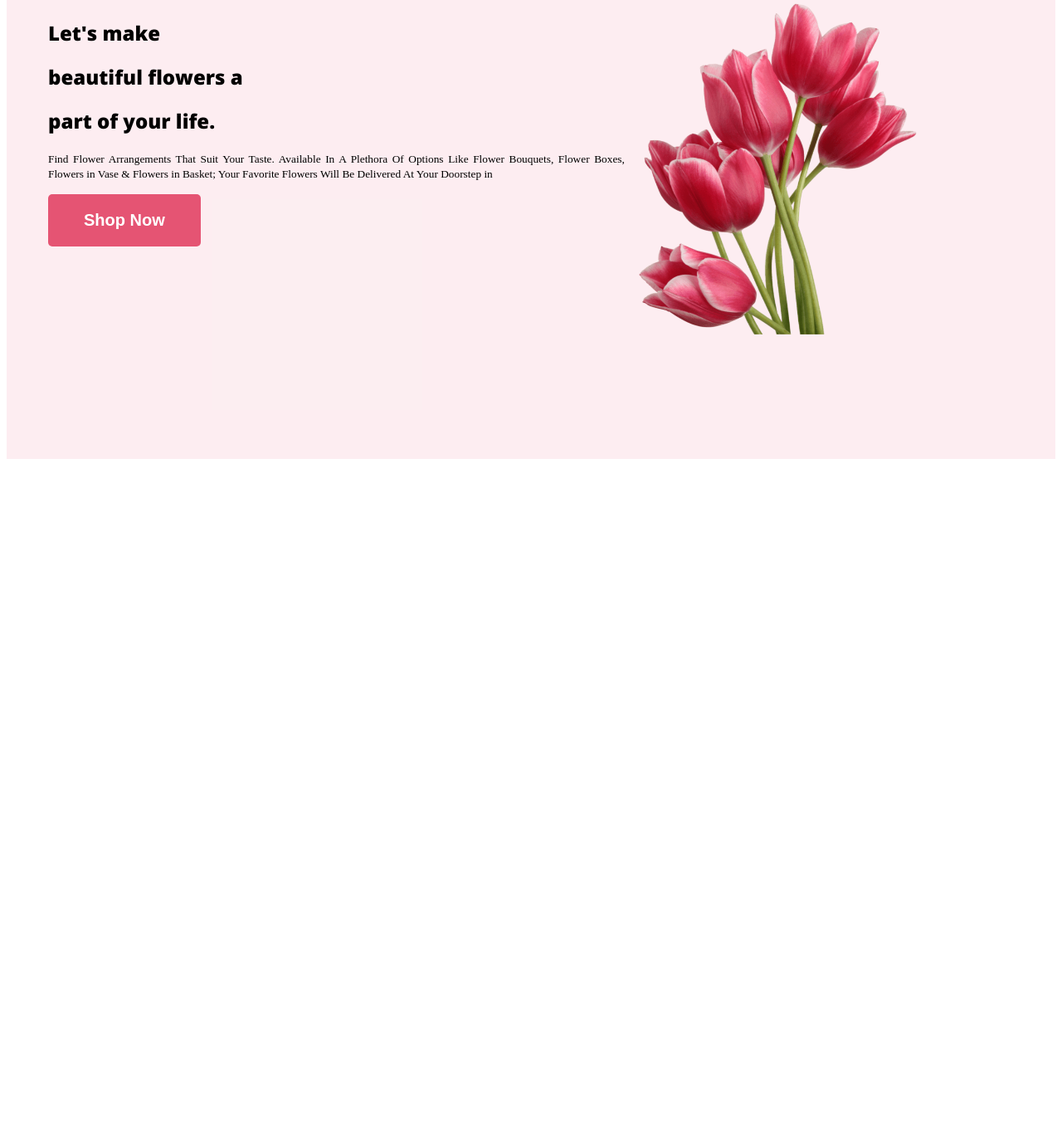
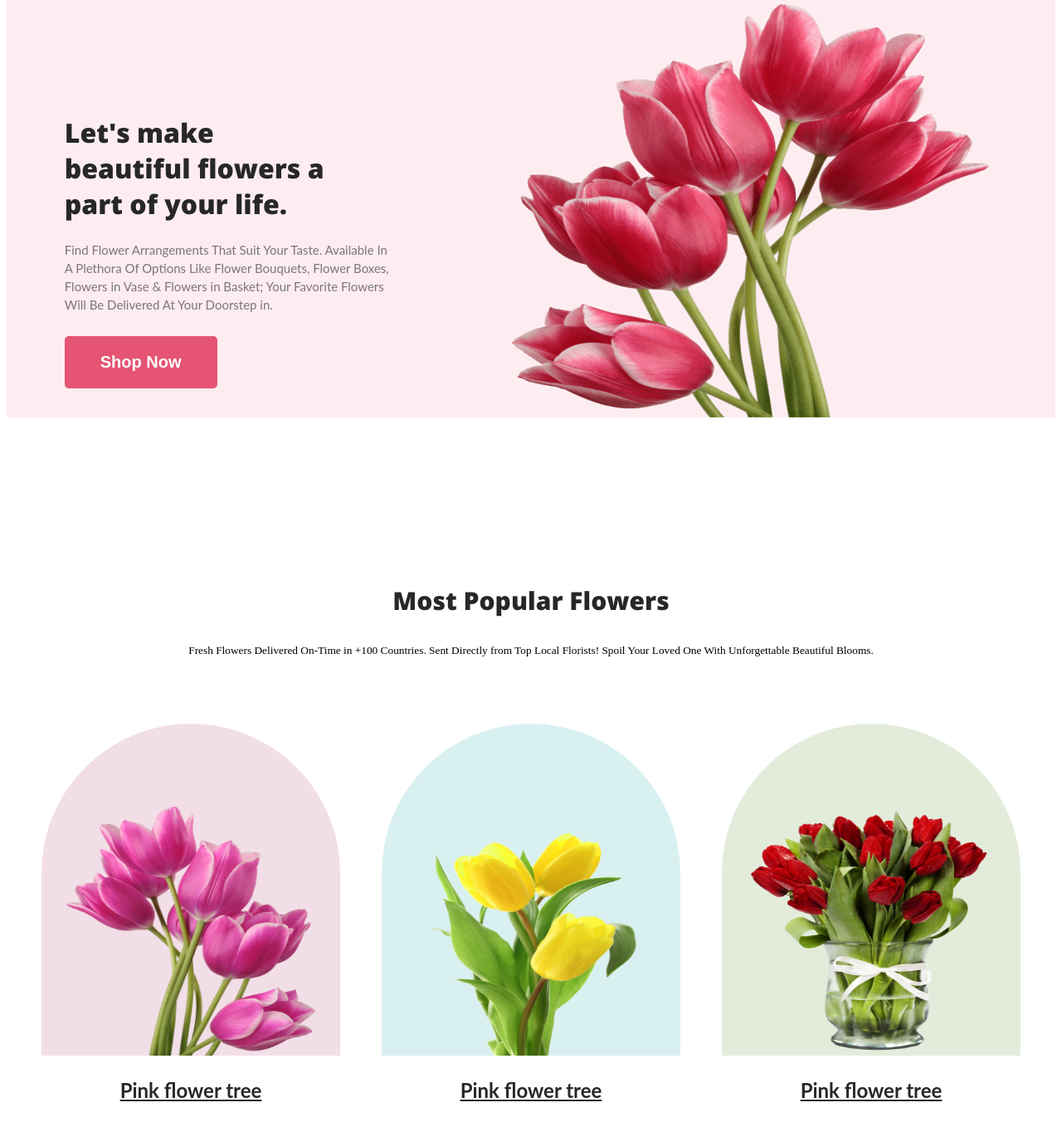
Before and after one commit to Rahid08/my-assignment-1, a plain HTML site: page index.html in a window 1280 px wide. Shown: the part 15-1373 px from the top of the page at 83% size. Before the commit the page ends 800 px from the top, so only its background shows below. Drawn offline with nearby package versions, Linux system fonts and the light colour scheme.

Commit message:
added all

```diff
--- a/index.html
+++ b/index.html
@@ -18,25 +18,108 @@
     <header class="header">
       <div class="banner">
         <div class="banner-item">
-        <h2 class="nav-title">
-          Let's make
-        </h2>
-        <h2>beautiful flowers a</h2>
-        <h2>part of your life.</h2>
+          <h1 class="text-t">Let's make</h1>
+          <h1 class="text-u">beautiful flowers a</h1>
+          <h1 class="text-v">part of your life.</h1>
 
-        <p><small>
-          Find Flower Arrangements That Suit Your Taste. Available In A Plethora
-          Of Options Like Flower Bouquets, Flower Boxes, Flowers in Vase &
-          Flowers in Basket; Your Favorite Flowers Will Be Delivered At Your
-          Doorstep in</small>
-        </p>
-        <button class="btn-primary">Shop Now</button>
+          <p class="p1">
+            <small>
+              Find Flower Arrangements That Suit Your Taste. Available In A
+              Plethora Of Options Like Flower Bouquets, Flower Boxes, Flowers in
+              Vase & Flowers in Basket; Your Favorite Flowers Will Be Delivered
+              At Your Doorstep in.</small
+            >
+          </p>
+          <button class="btn-primary">Shop Now</button>
+        </div>
+        <img class="img-no-1" src="Flower Asset/pngwing 10.png" alt="" />
       </div>
-      <img class="img-no-1" src="Flower Asset/pngwing 10.png" alt="">
-    </div>
     </header>
 
-    <main></main>
-    <footer></footer>
+    <main>
+      <div class="div-2">
+        <h3>Most Popular Flowers</h3>
+        <p>
+          <small
+            >Fresh Flowers Delivered On-Time in +100 Countries. Sent Directly
+            from Top Local Florists! Spoil Your Loved One With Unforgettable
+            Beautiful Blooms.</small
+          >
+        </p>
+      </div>
+
+      <div class="second-section">
+        <div>
+          <div class="background"></div>
+          <p class="pink-flower">Pink flower tree</p>
+        </div>
+        <div>
+          <div class="background two"></div>
+          <p class="pink-flower">Pink flower tree</p>
+        </div>
+        <div>
+          <div class="background three"></div>
+          <p class="pink-flower">Pink flower tree</p>
+        </div>
+      </div>
+
+      <div class="banner header-2">
+        <div class="text-center">
+          <h1>
+            Hot Deal ! Sale Up To 30% <span class="span-colour">Off</span>
+          </h1>
+          <p class="p1">
+            Find great deals and discounts on beautiful flowers,The Ultimate
+            Sale Up to 30% Off. Sign in and use code ULTIMATE for 30% off in all
+            flowers.
+          </p>
+          <button class="btn-primary">Sign up</button>
+        </div>
+        <img class="img-2" src="Flower Asset/pngwing 8.png" alt="" />
+      </div>
+
+      <div class="div-2">
+        <h3>Instagram</h3>
+        <p class="p2">We are available in instagram</p>
+      </div>
+      <div class="flower">
+        <img width="250px" height="300px" src="Flower Asset/Flower 01.png" alt="" />
+        <img width="250px" height="300px" src="Flower Asset/Rectangle 4.png" alt="" />
+        <img width="250px" height="300px" src="Flower Asset/Rectangle 5.png" alt="" />
+        <img width="250px" height="300px"src="Flower Asset/Rectangle 6.png" alt="" />
+      </div>
+
+     <section class="deal">
+
+      <div class="rectangle-9">
+        <h3>Get The Latest Deals</h3>
+        <p>Use your Google Account Email</p>
+        <form action="">
+<center>
+          <div >
+            <input class="input" type="email" placeholder="Enter your email" value="" />
+
+          <button class="btn-primary" type="submit">Subscribe</button>
+        </div>
+      </center>
+
+        </form>
+      </div>
+     </section>
+    </main>
+
+    <footer>
+
+      <section class="footer">
+<div class="footer-body">
+  <h2 class="font">
+    <span>
+    Flower<span class="span-colour">Shop </h2>
+      <p >It is a long established fact that a reader will be distracted by the readable <br>content of a page when looking at its layout.</p>
+      <p >@2020-2023, FlowerShop.com. All rights reserved. </p>
+</div>
+
+      </section>
+    </footer>
   </body>
 </html>
--- a/style.css
+++ b/style.css
@@ -1,6 +1,19 @@
-div  h2{font-family: 'Open Sans', sans-serif;
-font-family: 'Open Sans', sans-serif;}
+
+
+/* header-Div-banner */
+
+div > h1{color: #272727;
+    font-family: 'Open Sans', sans-serif;}
+.p1{color: rgba(39, 39, 39, 0.60);
+    font-family: Lato;
+    font-size: 18px;
+    font-style: normal;
+
+}
+
+
 .btn-primary{
+
     border-radius: 5px ;
     background: #E55473;
     border: 0px;
@@ -8,14 +21,156 @@ font-family: 'Open Sans', sans-serif;}
     font-size: 20px;
     font-weight: 700;
     padding: 20px 43px ;
+    margin-top: 10px;
 
 }
 .header{background-color:  #E554731A;
 }
-.banner{padding: 10px 150px 150px 50px ;
-display: flex;
-text-align: flex;}
-.banner-item{text-align:justify;}
+.banner{
+    padding: 10px 0px 0px 10px ;
+display:flex;
+justify-content: space-around;
+align-items: center;
+text-align: flex;
+margin-bottom: 200px;
+
+}
+.text-t{margin-top: 10px;
+    margin-bottom: 0px;}
+.text-u{margin-top: 0px;
+margin-bottom: 0px;}
+.text-v{margin-top: 0px;}
+
+.banner-item{text-align:flex;
+padding: 100px 10px 10px 10px;
+background-position: bottom ;
+margin: }
+
+.p1{font; width: 400px;}
 
 .banner .img-no-1{width: 635px;
-height: 400px;}
+height: 500px;
+
+}
+/* main-div2-h3 */
+
+div > h3{color: #272727;
+    text-align: center;
+    font-family:'Open Sans', sans-serif ;
+    font-size: 30px;
+    font-style: normal;
+    font-weight: 400;
+    line-height: normal;
+
+}
+
+    .div-2 > p {text-align: center;}
+
+    /* second-section */
+
+
+    .background{width: 360px;
+        height: 400px;
+        flex-shrink: 0;
+        border-radius: 300px 300px 0px 0px;
+    background: #A7216226;}
+    .second-section{display: flex;
+    justify-content:center;
+    gap:50px;
+    margin: 10px 60px 20px 60px;
+}
+
+.second-section{margin: 80px 80px 80px 80px;}
+    .background{background-image: url('Flower Asset/pngwing\ 6.png');
+        background-size: 300px 300px;
+        background-position: bottom;
+        background-repeat: no-repeat;
+    }
+    .two{background-color: #0597A026;
+    background-image: url('Flower Asset/pngwing\ 7.png');
+    background-size: 300px 300px;
+   background-position: bottom;
+
+    }
+    .three{background-color: #477D1126;
+    background-image: url('Flower Asset/pngwing\ 8.png');
+    background-size: 300px 300px;
+    background-position: bottom;
+    }
+
+    /* pink flower */
+    .pink-flower{color: #272727;
+        text-align: center;
+        font-family: Lato;
+        font-size: 24px;
+        font-style: normal;
+        font-weight: 700;
+        line-height: 35px;
+        text-decoration-line: underline;}
+
+        /* 30% Discount */
+
+        .span-colour{color: #E55473;}
+        .img-2{
+            width: 300px;
+height: 300px;
+}
+.text-center{text-align: center;}
+
+
+
+
+/* header-2 */
+.header-2{background-color: #E554730D;
+
+    height: 500px;}
+    .p2{text-align: center;
+    color: #27272799;
+    }
+    /* flower */
+
+    .flower{display: flex;
+    justify-content: center;
+    gap: 10px;
+
+
+    }
+.rectangle-9
+
+{background-image: url('Flower Asset/Rectangle\ 9.png');
+
+  padding: 4rem;
+
+align-items: center;
+
+margin-top: 70px ;
+margin-bottom: 70px ;
+}
+
+.input{
+    justify-content: center;
+    padding:1rem 4rem 1rem 4rem ;
+}
+
+.footer{
+    text-align: center;
+    background-color: black;
+    padding: 4rem;
+    color: white;
+
+
+}
+.footer p{
+
+    margin-top: 3rem;
+}
+
+.deal{
+
+    padding: 200px;
+}
+ .rectangle-9 p{
+
+    text-align: center;
+ }
+.font{ font-family: 'Open Sans', sans-serif;}
```
